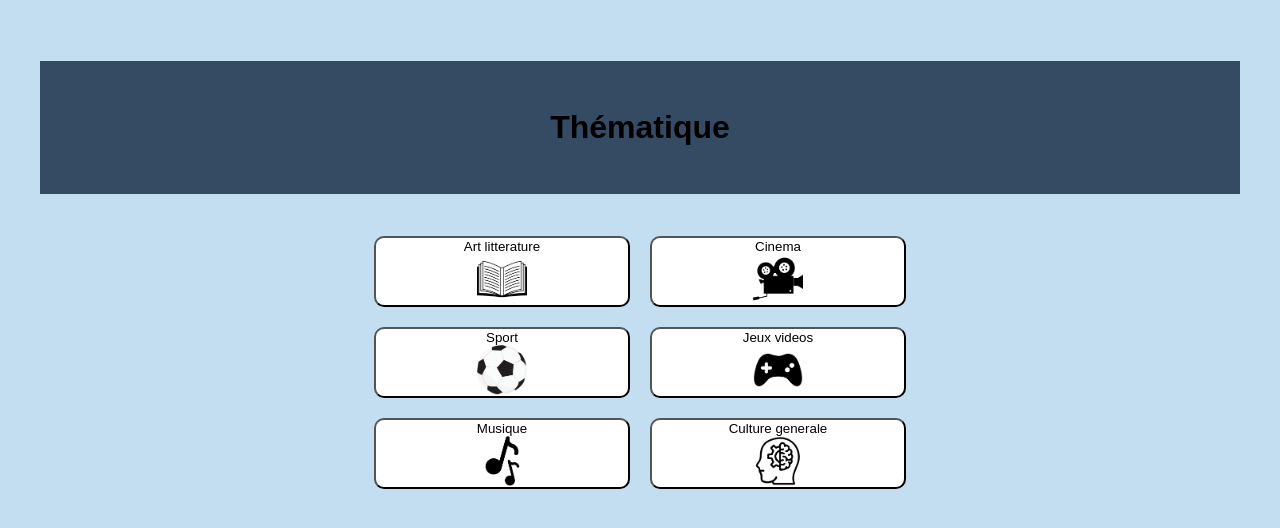
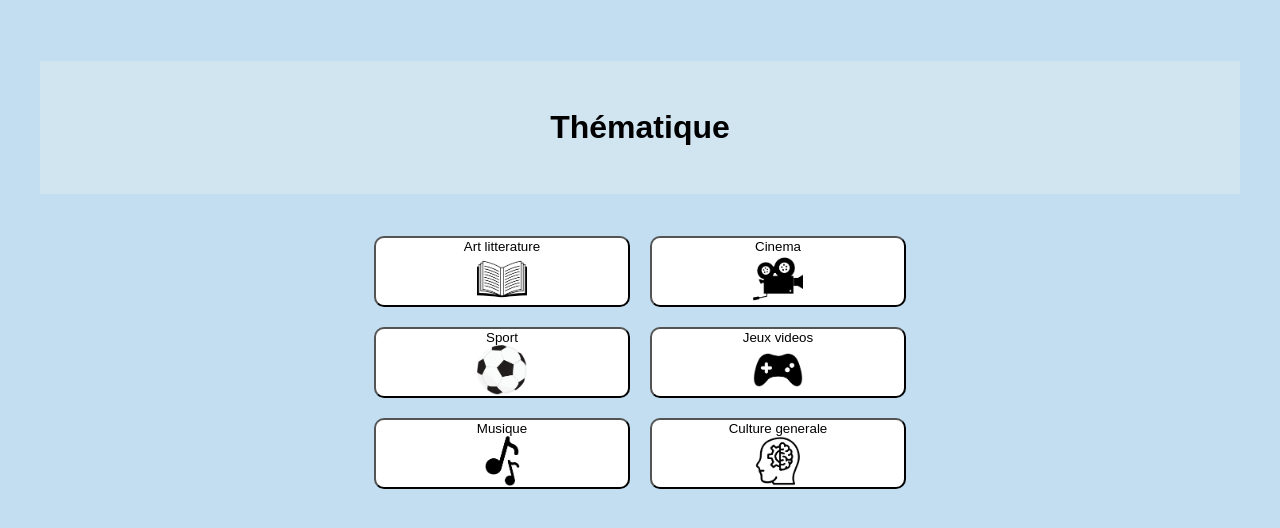
Before and after one commit to espositotimothe/JS-Paris-P2-LesPerses, a React (Vite) app: page / in a window 1280 px wide. Shown: the top 528 px of the page. Built offline with nearby package versions, Linux system fonts and the light colour scheme; no server answers.

Commit message:
fix changes

```diff
--- a/src/components/Difficulty.css
+++ b/src/components/Difficulty.css
@@ -4,7 +4,7 @@ body {
 
 h1 {
 	text-align: center;
-	background-color: #344b63;
+	background-color: #d1e5f1;
 	width: 100%;
 	font-family: Arial, Helvetica, sans-serif;
 	padding: 4% 0;
```
